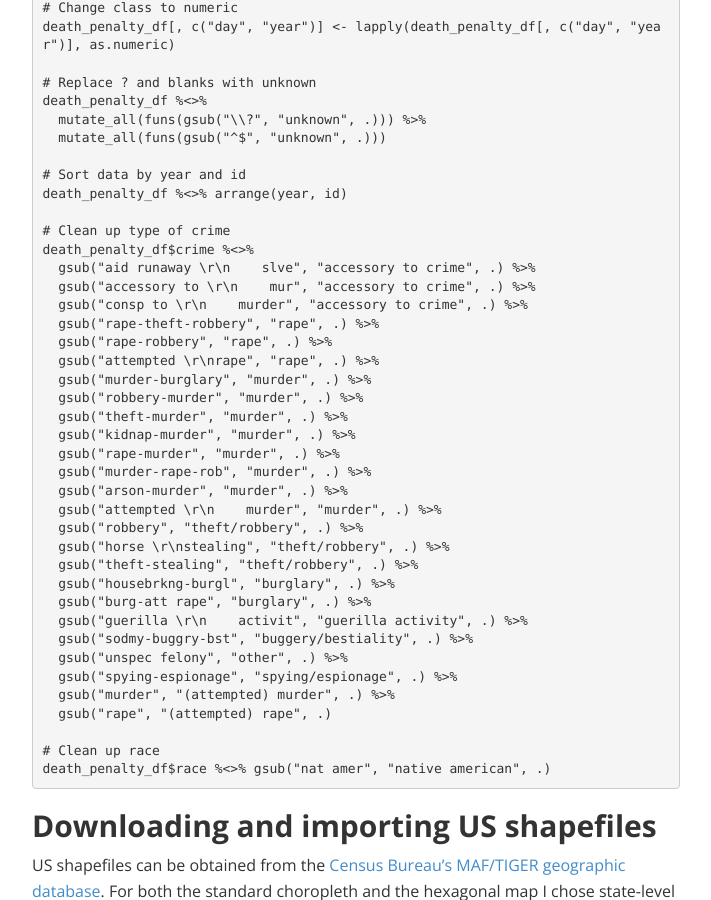
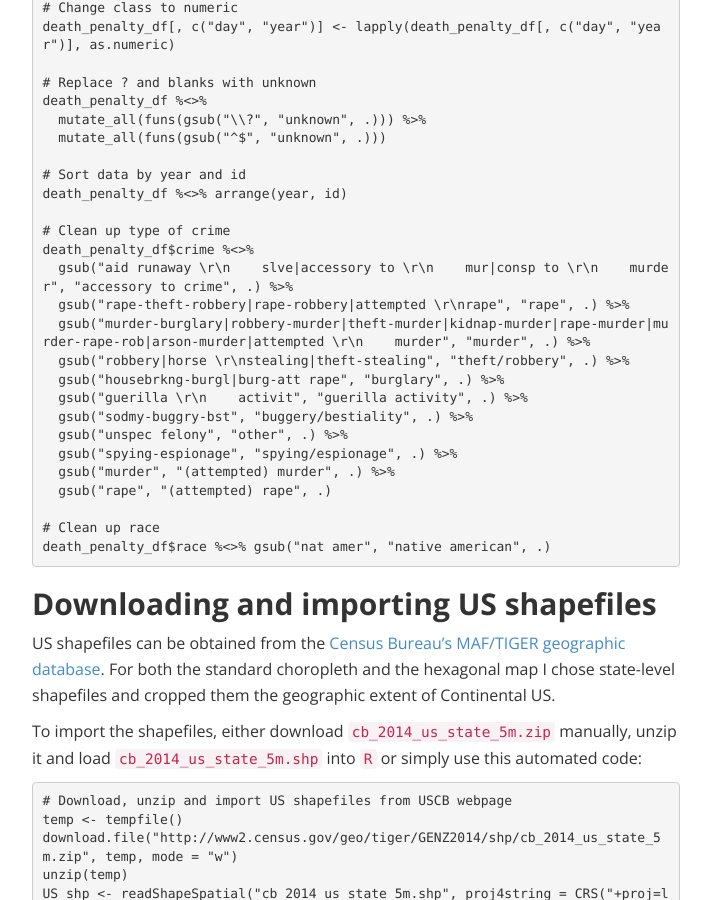
Before and after one commit to lhehnke/lhehnke.github.io, a Jekyll site: the page built from _posts/2018-02-08-death-penalty-us.md, in a window 1280 px wide and 900 px high, scrolled down 3026 px. Shown: the whole window, without its empty margins (284-995 px from the left). Built offline with Jekyll 4.4.1, drawn with Linux system fonts in a browser that asks for light colours; nearby versions of some CDN libraries.

Commit message:
Edit code

```diff
--- a/_posts/2018-02-08-death-penalty-us.md
+++ b/_posts/2018-02-08-death-penalty-us.md
@@ -122,25 +122,11 @@ death_penalty_df %<>% arrange(year, id)
 
 # Clean up type of crime
 death_penalty_df$crime %<>%
-  gsub("aid runaway \r\n    slve", "accessory to crime", .) %>%
-  gsub("accessory to \r\n    mur", "accessory to crime", .) %>%
-  gsub("consp to \r\n    murder", "accessory to crime", .) %>%
-  gsub("rape-theft-robbery", "rape", .) %>%
-  gsub("rape-robbery", "rape", .) %>%
-  gsub("attempted \r\nrape", "rape", .) %>%
-  gsub("murder-burglary", "murder", .) %>%
-  gsub("robbery-murder", "murder", .) %>%
-  gsub("theft-murder", "murder", .) %>%
-  gsub("kidnap-murder", "murder", .) %>%
-  gsub("rape-murder", "murder", .) %>%
-  gsub("murder-rape-rob", "murder", .) %>%
-  gsub("arson-murder", "murder", .) %>%
-  gsub("attempted \r\n    murder", "murder", .) %>%
-  gsub("robbery", "theft/robbery", .) %>%
-  gsub("horse \r\nstealing", "theft/robbery", .) %>%
-  gsub("theft-stealing", "theft/robbery", .) %>%
-  gsub("housebrkng-burgl", "burglary", .) %>%
-  gsub("burg-att rape", "burglary", .) %>%
+  gsub("aid runaway \r\n    slve|accessory to \r\n    mur|consp to \r\n    murder", "accessory to crime", .) %>%
+  gsub("rape-theft-robbery|rape-robbery|attempted \r\nrape", "rape", .) %>%
+  gsub("murder-burglary|robbery-murder|theft-murder|kidnap-murder|rape-murder|murder-rape-rob|arson-murder|attempted \r\n    murder", "murder", .) %>%
+  gsub("robbery|horse \r\nstealing|theft-stealing", "theft/robbery", .) %>%
+  gsub("housebrkng-burgl|burg-att rape", "burglary", .) %>%
   gsub("guerilla \r\n    activit", "guerilla activity", .) %>%
   gsub("sodmy-buggry-bst", "buggery/bestiality", .) %>%
   gsub("unspec felony", "other", .) %>%
```
